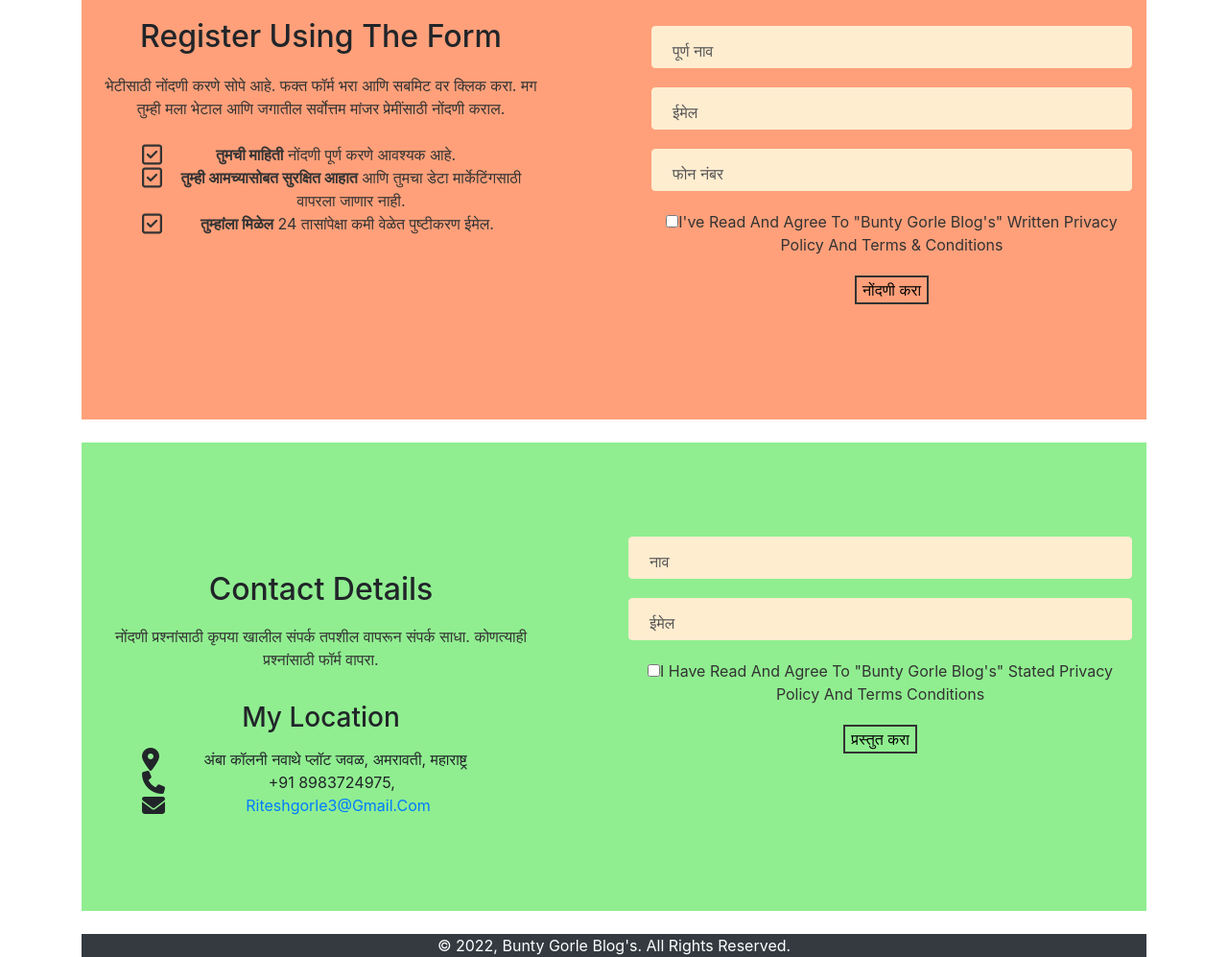
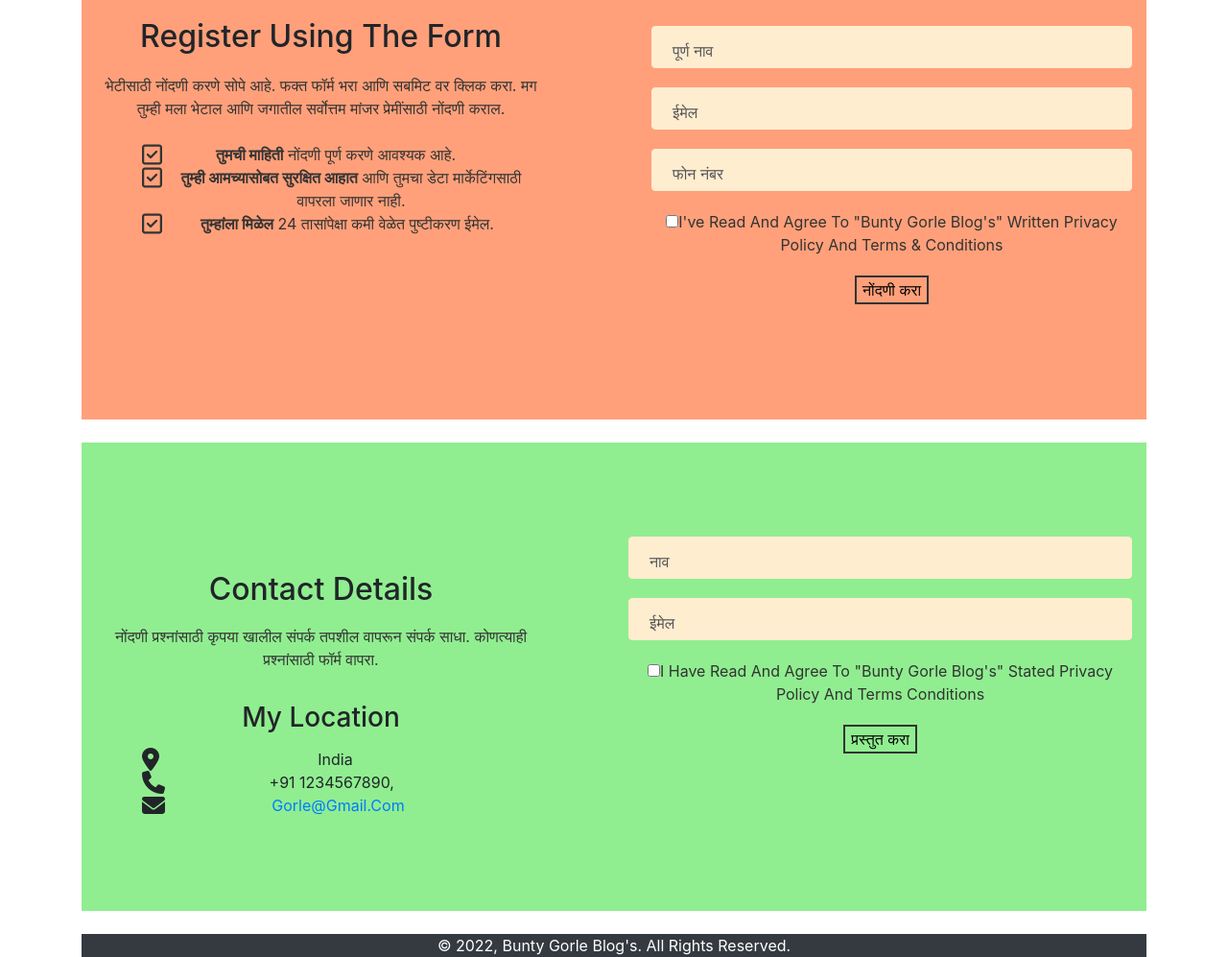
Before and after one commit to RiteshGorle/RG-Cat-Site, a plain HTML site: page contact.html in a window 1280 px wide. Shown: the part 398-1395 px from the top of the page at 96% size. Drawn offline with nearby package versions, Linux system fonts and the light colour scheme.

Commit message:
contact details change

```diff
--- a/contact.html
+++ b/contact.html
@@ -144,15 +144,15 @@
                         <ul class="list-unstyled li-space-lg">
                             <li class="media">
                                 <i class="fa fa-map-marker ml-5" style="font-size:24px"></i>
-                                <div class="media-body mr-5">अंबा कॉलनी नवाथे प्लॉट जवळ, अमरावती, महाराष्ट्र </div>
+                                <div class="media-body mr-5">India </div>
                             </li>
                             <li class="media">
                                 <i class="fa fa-phone ml-5" style="font-size:24px"></i>
-                                <div class="media-body mr-5">+91 8983724975, &nbsp;&nbsp;</div>
+                                <div class="media-body mr-5">+91 1234567890, &nbsp;&nbsp;</div>
                             </li>
                             <li class="media">
                                 <i class="fa fa-envelope ml-5" style="font-size:24px"></i>
-                                <div class="media-body mr-5"><a class="light-gray" href="#">Riteshgorle3@gmail.com</a> </div>
+                                <div class="media-body mr-5"><a class="light-gray" href="#">gorle@gmail.com</a> </div>
                             </li>
                         </ul>
                     </div> <!-- end of text-container -->
```
